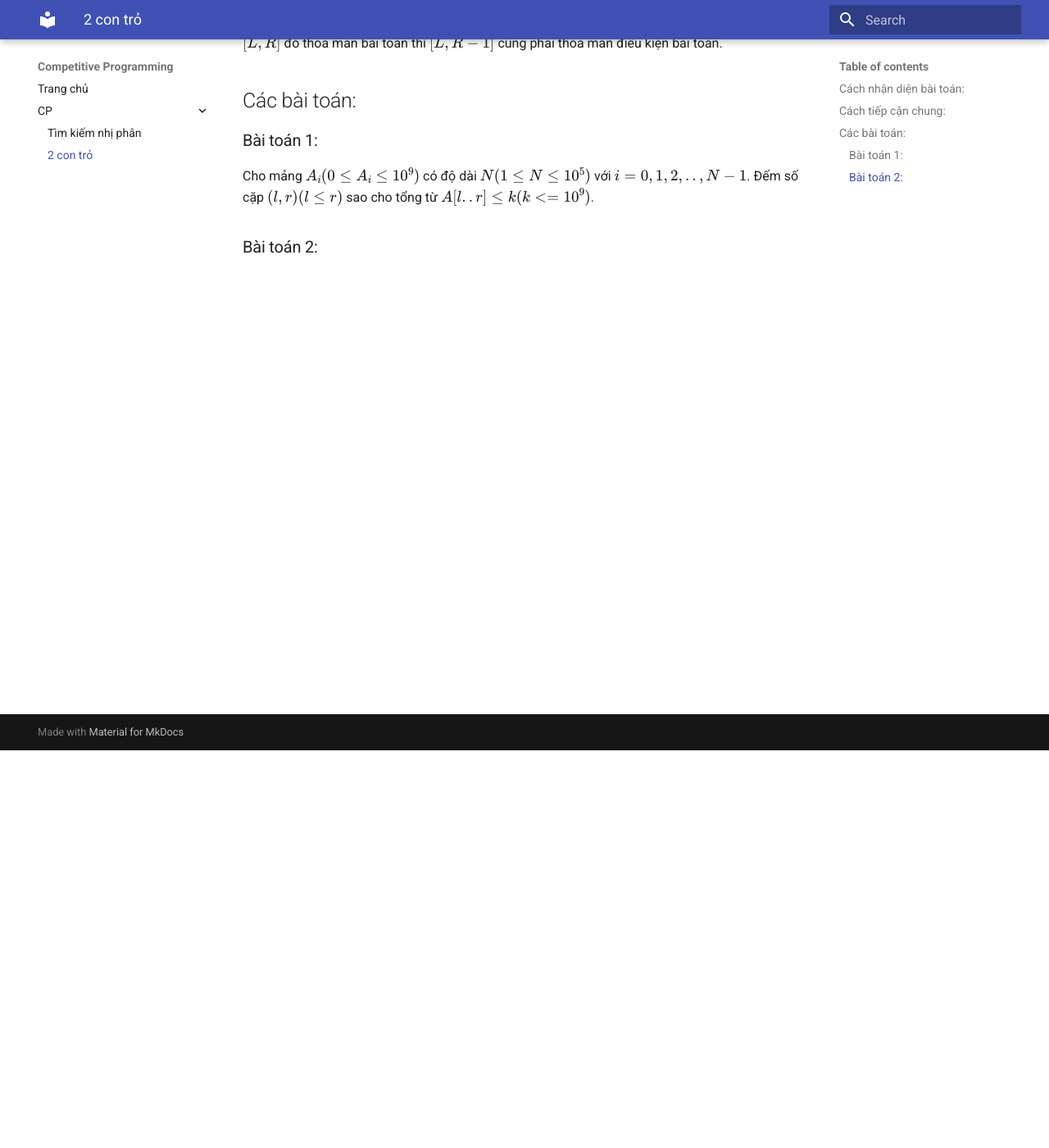
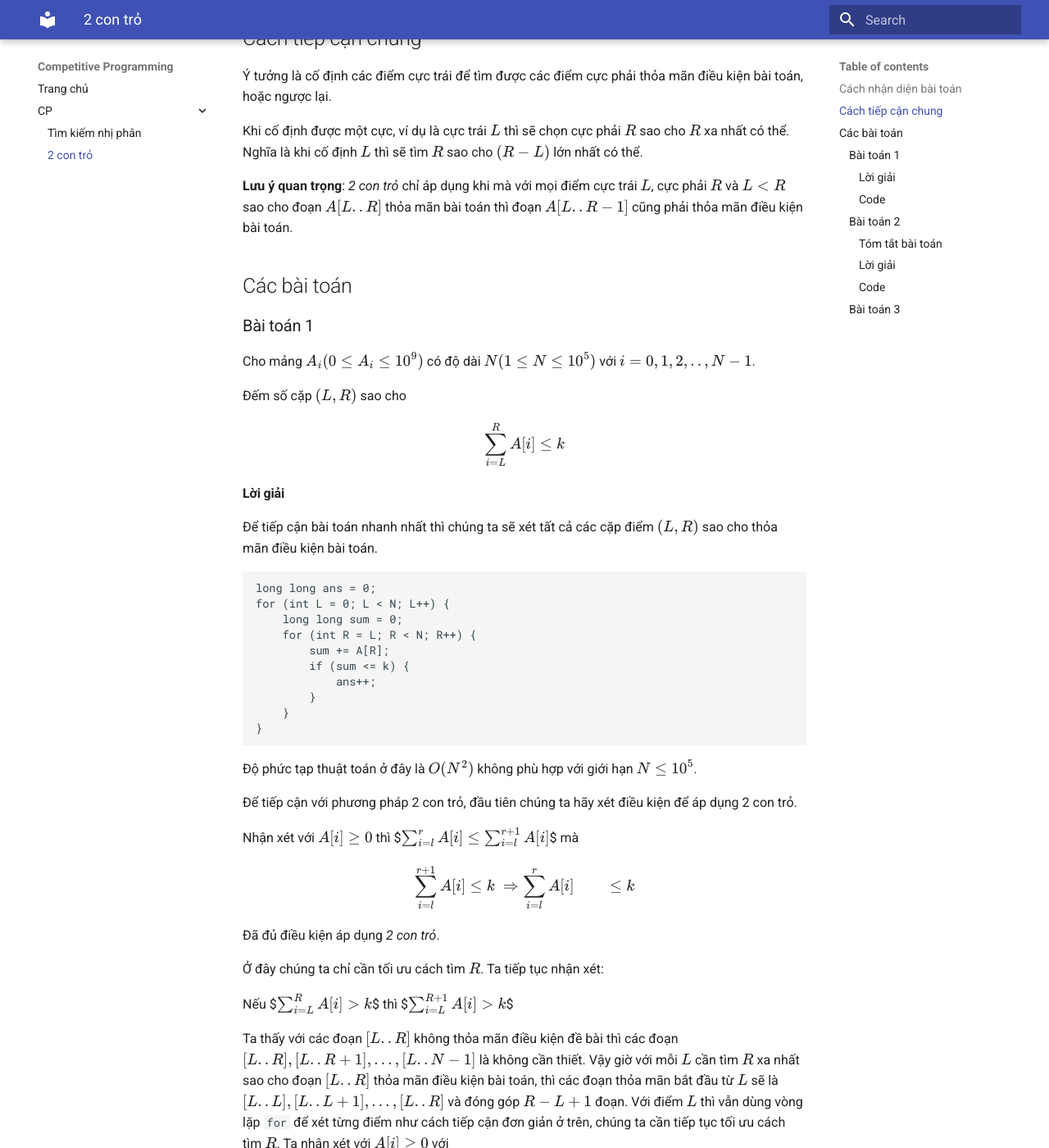
Before and after one commit to hmtrung2305/competitiveprogramming, an MkDocs documentation site: the page built from docs/cp/twopointers.md, in a window 1280 px wide and 1400 px high, scrolled down 485 px. Shown: the whole window at 82% size. Built offline with MkDocs 1.6.1 and Material for MkDocs 9.7.7, drawn with Linux system fonts in a browser that asks for light colours; some of the changed text lies outside the part shown.

Commit message:
update content 'twopointers'

````diff
--- a/docs/cp/twopointers.md
+++ b/docs/cp/twopointers.md
@@ -1,18 +1,118 @@
-# 2 con trỏ
+# **2 con trỏ**
 
-## Cách nhận diện bài toán:
+Đây là một phương pháp dùng để xử lý các bài trên mặt phẳng tuyến tính ví dụ như mảng hoặc mặt phẳng tọa độ. Cách nhận diện các bài toán để áp dụng phương pháp *2 con trỏ* cũng khá đơn giản nhưng có một điều kiện quan trọng để áp dụng.
+
+Các phương pháp như *cửa sổ trượt (Sliding windows)* cũng là một trong những biến thể của *2 con trỏ*.
+
+## Cách nhận diện bài toán
 1. Đếm số đoạn liên tục $[L, R]$ sao cho thỏa mãn điều kiện bài toán.
 2. Tìm số phần tử  trên các đoạn $[L, R]$ sao cho thỏa điều kiện bài toán.
 
-## Cách tiếp cận chung:
+## Cách tiếp cận chung
 Ý tưởng là cố định các điểm cực trái để tìm được các điểm cực phải thỏa mãn điều kiện bài toán, hoặc ngược lại.
-Khi chúng ta cố định một cực, ví dụ là cực trái $L$ thì khi chúng ta sẽ cố gắng chọn cực phải thì chúng ta nên chọn cực phải xa nhất có thể. Nghĩa là khi cố định $L$ thì ta tìm $R$ sao cho $(R - L)_max$
 
-Lưu ý:
-2 con trỏ chỉ áp dụng khi mà với mọi điểm cực trái $L$ và mọi điểm $R (R > L)$ sao cho $[L, R]$ đó thỏa mãn bài toán thì $[L, R - 1]$ cũng phải thỏa mãn điều kiện bài toán.
+Khi cố định được một cực, ví dụ là cực trái $L$ thì sẽ chọn cực phải $R$ sao cho $R$ xa nhất có thể. Nghĩa là khi cố định $L$ thì sẽ tìm $R$ sao cho $(R - L)$ lớn nhất có thể.
 
-## Các bài toán:
-### Bài toán 1:
-Cho mảng $A_i (0 \leq A_i \leq 10^9)$ có độ dài $N (1 \leq N \leq 10^5)$ với $i=0,1,2,..,N-1$. Đếm số cặp $(l,r) (l \leq r)$ sao cho tổng từ $A[l..r] \leq k (k <= 10^9)$.
+**Lưu ý quan trọng**:
+*2 con trỏ* chỉ áp dụng khi mà với mọi điểm cực trái $L$, cực phải $R$ và $L<R$  sao cho đoạn $A[L..R]$ thỏa mãn bài toán thì đoạn $A[L..R - 1]$ cũng phải thỏa mãn điều kiện bài toán.
 
-### Bài toán 2:
+## Các bài toán
+### Bài toán 1
+Cho mảng $A_i (0 \leq A_i \leq 10^9)$ có độ dài $N (1 \leq N \leq 10^5)$ với $i=0,1,2,..,N-1$.
+
+Đếm số cặp $(L, R)$ sao cho
+$$
+\sum^{R}_{i=L}{A[i]} \leq k
+$$
+
+#### **Lời giải**
+Để tiếp cận bài toán nhanh nhất thì chúng ta sẽ xét tất cả các cặp điểm $(L, R)$ sao cho thỏa mãn điều kiện bài toán.
+
+```cpp
+long long ans = 0;
+for (int L = 0; L < N; L++) {
+    long long sum = 0;
+    for (int R = L; R < N; R++) {
+        sum += A[R];
+        if (sum <= k) {
+            ans++;
+        }
+    }
+}
+```
+
+Độ phức tạp thuật toán ở đây là $O(N^2)$ không phù hợp với giới hạn $N \leq 10^5$.
+
+Để tiếp cận với phương pháp 2 con trỏ, đầu tiên chúng ta hãy xét điều kiện để áp dụng 2 con trỏ.
+
+Nhận xét với $A[i] \geq 0$ thì
+$$\sum_{i=l}^{r}{A[i]} \leq \sum_{i=l}^{r+1}{A[i]}$$
+mà
+$$
+\begin{aligned}
+\sum_{i=l}^{r+1}{A[i]} &\leq k\\
+\Rightarrow \sum_{i=l}^{r}{A[i]} &\leq k
+\end{aligned}
+$$
+Đã đủ điều kiện áp dụng *2 con trỏ*.
+
+Ở đây chúng ta chỉ cần tối ưu cách tìm $R$. Ta tiếp tục nhận xét:
+
+Nếu
+$$\sum_{i=L}^{R}{A[i]}>k$$
+thì
+$$\sum_{i=L}^{R+1}{A[i]}>k$$
+
+Ta thấy với các đoạn $[L..R]$ không thỏa mãn điều kiện đề bài thì các đoạn $[L..R], [L..R+1], ..., [L..N-1]$ là không cần thiết. Vậy giờ với mỗi $L$ cần tìm $R$ xa nhất sao cho đoạn $[L..R]$ thỏa mãn điều kiện bài toán, thì các đoạn thỏa mãn bắt đầu từ $L$ sẽ là $[L..L], [L..L+1], ..., [L..R]$ và đóng góp $R-L+1$ đoạn. Với điểm $L$ thì vẫn dùng vòng lặp `for` để xét từng điểm như cách tiếp cận đơn giản ở trên, chúng ta cần tiếp tục tối ưu cách tìm $R$. Ta nhận xét với $A[i] \geq 0$ với
+$$
+\begin{aligned}
+\sum_{i=L}^{R} A[i] &\leq k \\
+\Rightarrow \sum_{i=L+1}^{R} A[i] &\leq k
+\end{aligned}
+$$
+Dễ dàng thấy rằng khi tịnh tiến $L$ thì $R$ giữ nguyên vẫn thỏa mãn điều kiện bài toán nên chỉ cần tịnh tiến $R$ khi tịnh tiến $L$. Đến đây ý tưởng code đã hình thành. Đây là bản chất của *2 con trỏ*.
+
+#### **Code**
+```cpp
+long long ans = 0;
+long long sum = A[0];
+for (int L = 0, R = 0; L < N; L++) {
+    while (R + 1 < N && sum + A[R + 1] <= k) {
+        sum += A[R + 1];
+        R++;
+    }
+    sum -= A[L];
+    ans += R - L + 1;
+}
+```
+Độ phức tạp: $O(N)$
+
+### Bài toán 2
+[Codeforces Round 171 (Div. 2) - B. Books](https://codeforces.com/contest/279/problem/B)
+
+#### Tóm tắt bài toán
+Cho mảng $a_i (0 \leq a_i \leq 10^9)$ có độ dài $n (1 \leq n \leq 10^5)$ với $i=0,1,2,..,n-1$.
+
+Tìm dãy con liên tục dài nhất sao cho tổng các số trong đoạn đó bé hơn $t (1 \leq t \leq 10^9)$. Nói cách khác tìm giá trị lớn nhất $(R - L)$ sao cho
+$$
+\sum_{i=L}^{R}{a[i]} \leq t
+$$
+
+#### **Lời giải**
+Cập nhật sau...
+
+#### **Code**
+```cpp
+long long ans = 0;
+long long sum = 0;
+for (int l = 0, r = 0; l < n; l++) {
+    while (r < n && sum + a[r] <= t) {
+        sum += a[r];
+        r++;
+    }
+    sum -= a[l];
+    ans = std::max(ans, r - l);
+}
+```
+
+### Bài toán 3
````
Also changed, not shown: .github/instructions/codacy.instructions.md (added), 1 other file.
